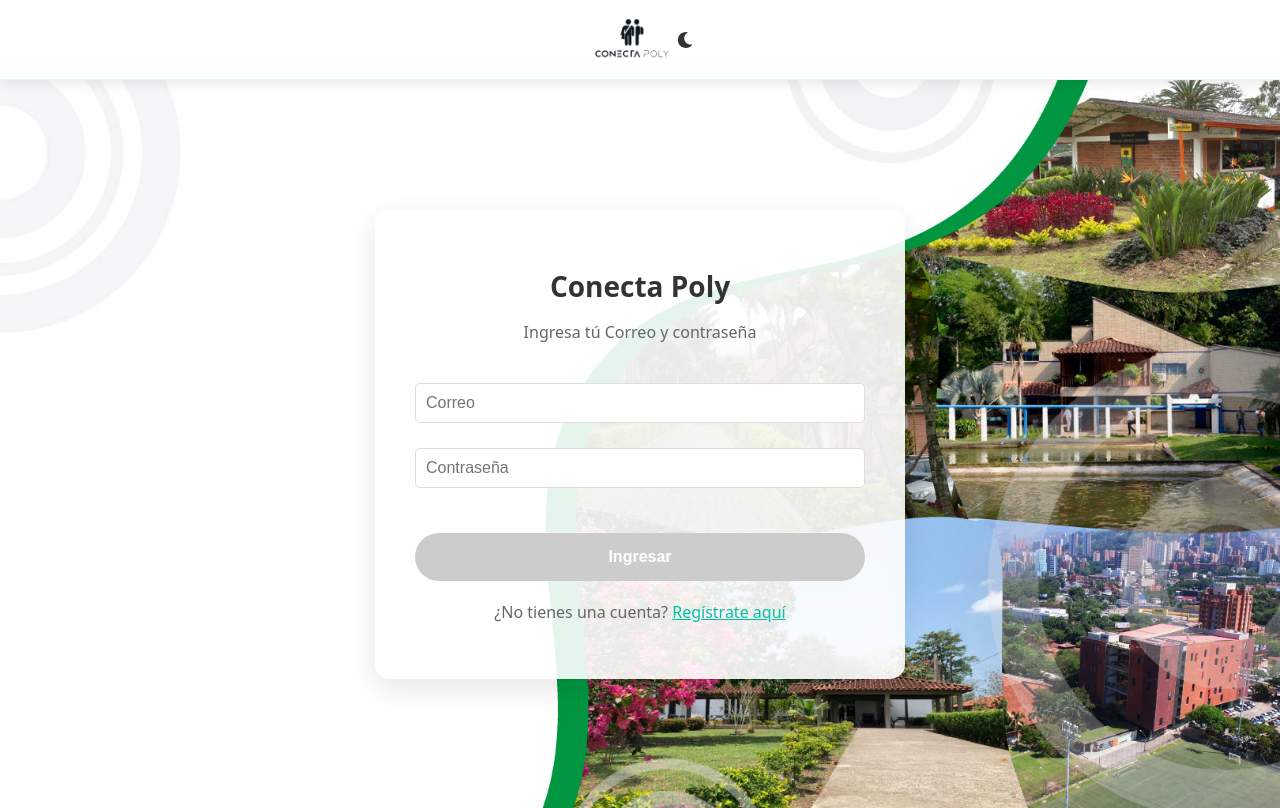
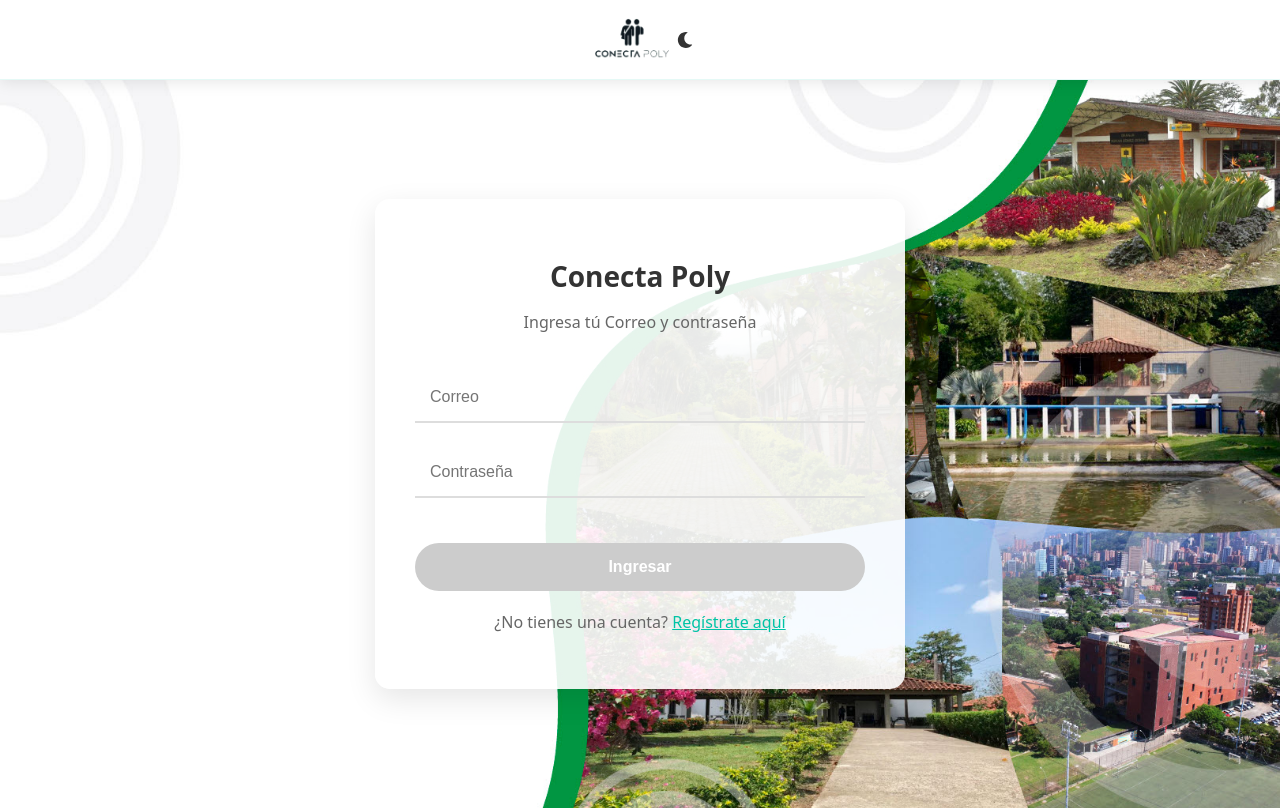
Before and after one commit to Migumi-07/Conecta-Poly, a React (Create React App) app: page / in a window 1280 px wide. Built offline with nearby package versions, Linux system fonts and the light colour scheme.

Commit message:
Cambios de yisset

```diff
--- a/src/styles/ProfileSettings.css
+++ b/src/styles/ProfileSettings.css
@@ -33,19 +33,6 @@
   object-fit: cover;
   margin-bottom: 10px;
   border: 2px solid #ccc;
-}
-
-input,
-textarea,
-select {
-  padding: 10px;
-  font-size: 1rem;
-  border: 1px solid #ddd;
-  border-radius: 5px;
-  width: 100%;
-  box-sizing: border-box;
-  background-color: #fff;
-  color: #000;
 }
 
 textarea {
@@ -94,14 +81,6 @@ button.danger:hover {
   color: #f0f0f0;
 }
 
-.dark-mode input,
-.dark-mode textarea,
-.dark-mode select {
-  background-color: #2b2b2b;
-  color: #f0f0f0;
-  border: 1px solid #555;
-}
-
 .dark-mode .avatar {
   border: 2px solid #555;
 }
```
